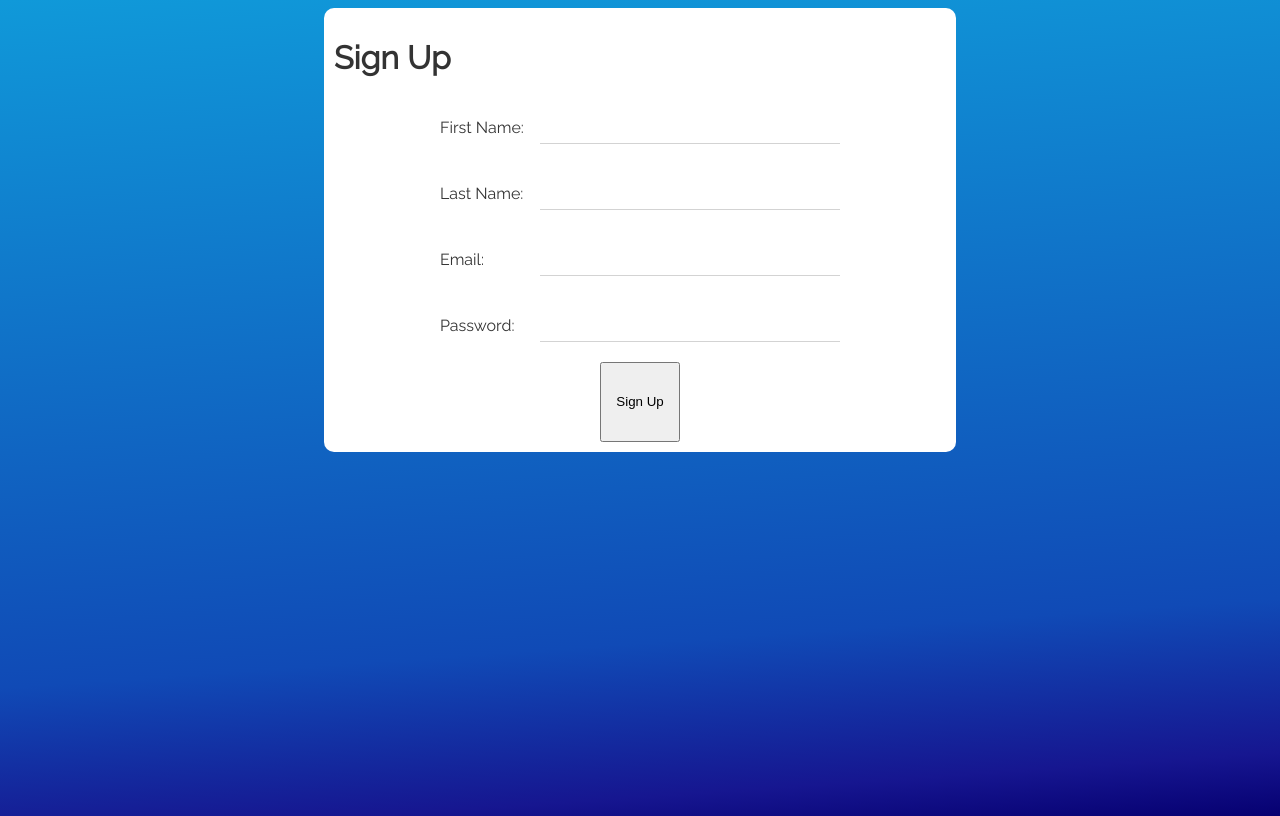
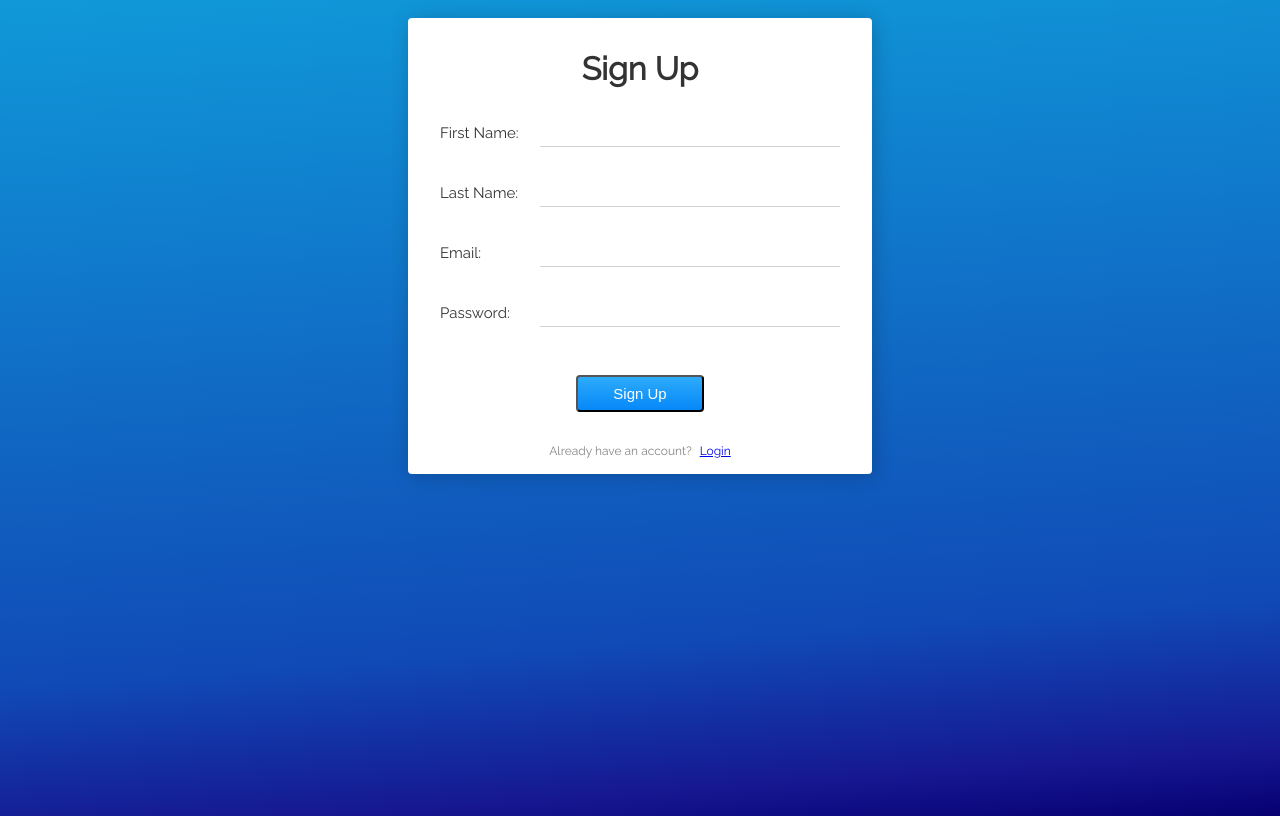
Before and after one commit to ebrann94/todo-app-fullstack, a React app in the folder front-end/: page /signup in a window 1280 px wide. Built offline with nearby package versions, Linux system fonts and the light colour scheme; the HTML template or start-up script is replaced by a standard one.

Commit message:
login and signup form design tweaks

```diff
--- a/front-end/package.json
+++ b/front-end/package.json
@@ -32,7 +32,7 @@
     "css-loader": "^2.1.0",
     "jest": "^24.1.0",
     "mini-css-extract-plugin": "^0.5.0",
-    "node-sass": "^4.11.0",
+    "node-sass": "^4.12.0",
     "react-test-renderer": "^16.8.3",
     "sass-loader": "^7.1.0",
     "style-loader": "^0.23.1",
--- a/front-end/src/components/login/LoginPage.js
+++ b/front-end/src/components/login/LoginPage.js
@@ -12,7 +12,7 @@ class LoginPage extends React.Component {
                 email: '',
                 password: ''
             }
-        }
+        };
 
         this.handleInputChange = this.handleInputChange.bind(this);
         this.handleSubmit = this.handleSubmit.bind(this);
@@ -23,21 +23,22 @@ class LoginPage extends React.Component {
         const value = target.value;
         const name = target.name;
 
-        this.setState({
+        this.setState(prevState => ({
             fields: {
+                ...prevState.fields,
                 [name]: value
             }
-        });
+        }));
     }
 
     handleSubmit(e) {
         e.preventDefault();
-        const userInfo = this.state
+        const userInfo = this.state.fields;
         const keys = Object.keys(userInfo);
-        const isFormFull = keys.every(key => userInfo[key]);
+        const isFormFull = keys.every(key => !!userInfo[key]);
 
         if (!isFormFull) {
-            this.setState({error: 'Please fill out all fields'});
+            this.setState({error: 'Please fill out all fields!'});
         } else {
             this.props.dispatch(startLogin(userInfo));
             e.target.reset();
@@ -52,7 +53,8 @@ class LoginPage extends React.Component {
     render() {
         return (
             <div className="login-container">
-                <h1>Log In</h1>
+                <div className="login-card">
+                    <h1 className="login__heading">Log In</h1>
                     <form
                         className="login-form"
                         onSubmit={this.handleSubmit}
@@ -77,10 +79,14 @@ class LoginPage extends React.Component {
                         </div>
                         <input type="submit" value="Login" className="login__submit"/>
                     </form>
+                    <div className="login__error">
+                        <p>{this.state.error}</p>
                         <p>{this.props.loginError}</p>
-                <div className="signup-link">
+                    </div>
+                    <div className="login__signup-link">
                         <p>Don't have an account? </p>
                         <Link to="/signup">Signup</Link>
+                    </div>
                 </div>
             </div>
 
@@ -92,6 +98,6 @@ const mapStateToProps = (state) => {
     return {
         ...state.user
     }
-}
+};
 
 export default connect(mapStateToProps)(LoginPage);
--- a/front-end/src/components/signup/SignupPage.js
+++ b/front-end/src/components/signup/SignupPage.js
@@ -2,6 +2,7 @@ import React from 'react';
 import { connect } from 'react-redux';
 import { startSignup } from '../../store/user-actions';
 import { withRouter } from 'react-router';
+import {Link} from "react-router-dom";
 
 class SignupPage extends React.Component {
     constructor(props) {
@@ -27,11 +28,12 @@ class SignupPage extends React.Component {
         const value = target.value;
         const name = target.name;
 
-        this.setState({
+        this.setState(prevState => ({
             fields: {
+                ...prevState.fields,
                 [name]: value
             }
-        });
+        }));
     }
 
     handleSubmit(e) {
@@ -39,7 +41,8 @@ class SignupPage extends React.Component {
         const fields = this.state.fields;
 
         const keys = Object.keys(fields);
-        const isFormFull= keys.every(key => fields[key]);
+        const isFormFull = keys.every(key => !!fields[key]);
+        console.log(isFormFull);
 
         if (fields.password.length < 7) {
             this.setState({error: 'Password must be 7 characters or more'});
@@ -51,7 +54,7 @@ class SignupPage extends React.Component {
     }
 
     checkPasswordLength() {
-        if (this.state.password.length < 7) {
+        if (this.state.fields.password.length < 7) {
             this.setState({error: 'Password must be 7 characters or more'})
         } else {
             this.setState({error: ''});
@@ -65,7 +68,8 @@ class SignupPage extends React.Component {
     render() {
         return (
             <div className="login-container">
-                <h1>Sign Up</h1>
+                <div className="login-card">
+                    <h1 className="login__heading">Sign Up</h1>
                     <form
                         className="login-form"
                         onSubmit={this.handleSubmit}
@@ -110,9 +114,14 @@ class SignupPage extends React.Component {
                                 onChange={this.handleInputChange}
                             />
                         </div>
-                    {this.state.error && <p className="login-error">{this.state.error}</p>}
+                        {this.state.error && <p className="login__error">{this.state.error}</p>}
                         <input type="submit" value="Sign Up" className="login__submit"/>
                     </form>
+                    <div className="login__signup-link">
+                        <p>Already have an account? </p>
+                        <Link to="/login">Login</Link>
+                    </div>
+                </div>
             </div>
         )
     }
--- a/front-end/src/styles/base/_settings.scss
+++ b/front-end/src/styles/base/_settings.scss
@@ -11,5 +11,5 @@ $l-size: 3.2rem;
 $xl-size: 4.8rem;
 $desktop-breakpoint: 45rem;
 
-$border-radius: 10px;
+$border-radius: 4px;
 $grey-shadow: 2px 2px 20px rgba(0, 0, 0, 0.2); //darken($background, 20%);
--- a/front-end/src/styles/components/_login-page.scss
+++ b/front-end/src/styles/components/_login-page.scss
@@ -1,6 +1,4 @@
 .login-container {
-    width: 50%;
-    background: white;
     margin: auto;
     padding: 10px;
 
@@ -9,6 +7,24 @@
     display: flex;
     flex-direction: column;
     justify-content: center;
+}
+
+.login-card {
+    margin: auto;
+    padding: 0 32px;
+    background: white;
+
+    border-radius: $border-radius;
+    box-shadow: $grey-shadow;
+
+    display: flex;
+    flex-direction: column;
+    justify-content: center;
+}
+
+.login__heading {
+    text-align: center;
+    margin: 32px 0;
 }
 
 .login-form {
@@ -22,16 +38,18 @@
 .login__input {
     display: flex;
     justify-content: space-between;
-    align-content: center;
+    align-items: center;
 
 
-    margin: 20px 0;
+    margin: 0 0 32px 0;
+    font-size: 1.5rem;
 
     input {
         flex-grow: 1;
         // max-width: 300px;
         padding: 5px;
-
+        font-size: 1.5rem;
+        color: $text-grey;
         border: solid lightgrey;
         border-width: 0 0 1px 0;
 
@@ -47,19 +65,39 @@
 }
 
 .login__submit {
-    width: 80px;
-    height: 80px;
-    margin: auto;
+    width: 128px;
+    margin: 16px auto 32px auto;
+    padding: 8px;
+    font-size: 1.5rem;
+
+    background-image: linear-gradient(#2dabf9, #0688fa);
+    color: white;
+    border-radius: $border-radius;
+
+    cursor: pointer;
 }
 
-.signup-link {
-    margin: 20px 0;
+.login__submit:hover {
+    box-shadow: $grey-shadow;
+}
 
-    display: flex;
-    justify-content: center;
+.login__error {
+    text-align: center;
+    color: #f43535;
+
+    font-size: 1.2rem;
+}
+
+.login__signup-link {
+    margin:  0 0 16px 0;
+    text-align: center;
+
+    font-size: 1.2rem;
+    color: lighten($text-grey, 40%);
 
     p {
-        margin-right: 10px;
+        margin-right: 8px;
+        display: inline-block;
     }
 }
 
--- a/front-end/src/styles/styles.scss
+++ b/front-end/src/styles/styles.scss
@@ -1,7 +1,6 @@
 @import './base/settings';
 @import './base/base';
 @import './components/login-page';
-@import './components/signup-page';
 @import './components/add-item';
 @import './components/app';
 @import './components/header';
```
Also changed, not shown: front-end/src/styles/components/_signup-page.scss (deleted), 2 other files (tests, documents, lock files or other folders). Lines whose indentation alone changed are shown as unchanged.
